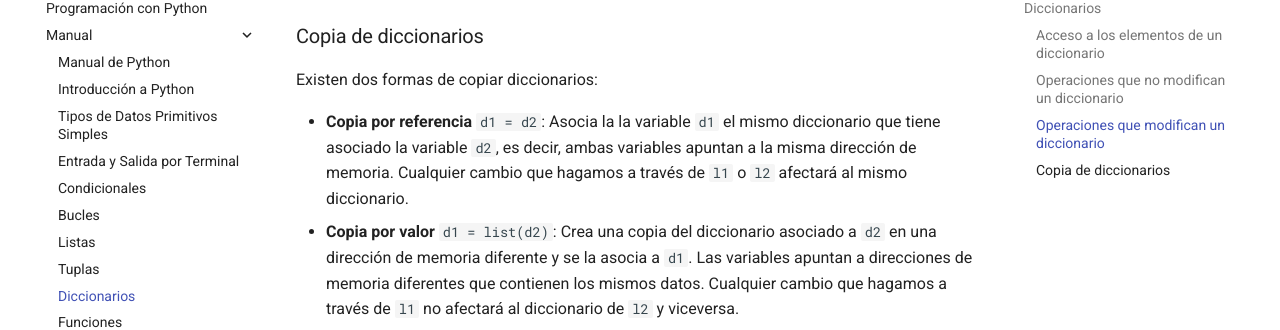
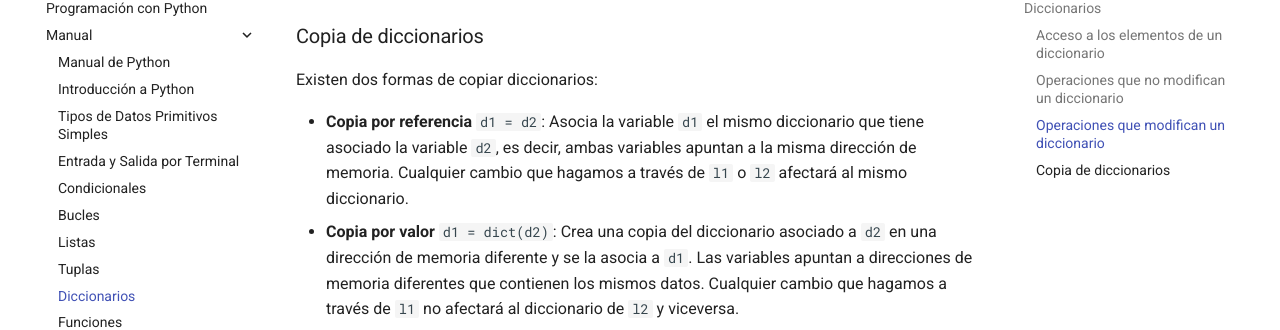
Before and after one commit to jorgelgpz/cursos, an MkDocs documentation site: the page built from docs/python/manual/diccionarios.md, in a window 1280 px wide and 900 px high, scrolled down 2185 px. Shown: the part 148-478 px from the top of the window. Built offline with MkDocs 1.6.1 and Material for MkDocs 9.7.7, drawn with Linux system fonts in a browser that asks for light colours.

Commit message:
actualizar diccionarios.md

````diff
--- a/docs/python/manual/diccionarios.md
+++ b/docs/python/manual/diccionarios.md
@@ -93,8 +93,8 @@ a # output {}
 
 Existen dos formas de copiar diccionarios:
 
-- **Copia por referencia** `d1 = d2`: Asocia la la variable `d1` el mismo diccionario que tiene asociado la variable `d2`, es decir, ambas variables apuntan a la misma dirección de memoria. Cualquier cambio que hagamos a través de `l1` o `l2` afectará al mismo diccionario.
-- **Copia por valor** `d1 = list(d2)`: Crea una copia del diccionario asociado a `d2` en una dirección de memoria diferente y se la asocia a `d1`. Las variables apuntan a direcciones de memoria diferentes que contienen los mismos datos. Cualquier cambio que hagamos a través de `l1` no afectará al diccionario de `l2` y viceversa.
+- **Copia por referencia** `d1 = d2`: Asocia la variable `d1` el mismo diccionario que tiene asociado la variable `d2`, es decir, ambas variables apuntan a la misma dirección de memoria. Cualquier cambio que hagamos a través de `l1` o `l2` afectará al mismo diccionario.
+- **Copia por valor** `d1 = dict(d2)`: Crea una copia del diccionario asociado a `d2` en una dirección de memoria diferente y se la asocia a `d1`. Las variables apuntan a direcciones de memoria diferentes que contienen los mismos datos. Cualquier cambio que hagamos a través de `l1` no afectará al diccionario de `l2` y viceversa.
 
 
 ```python linenums="1"
````
